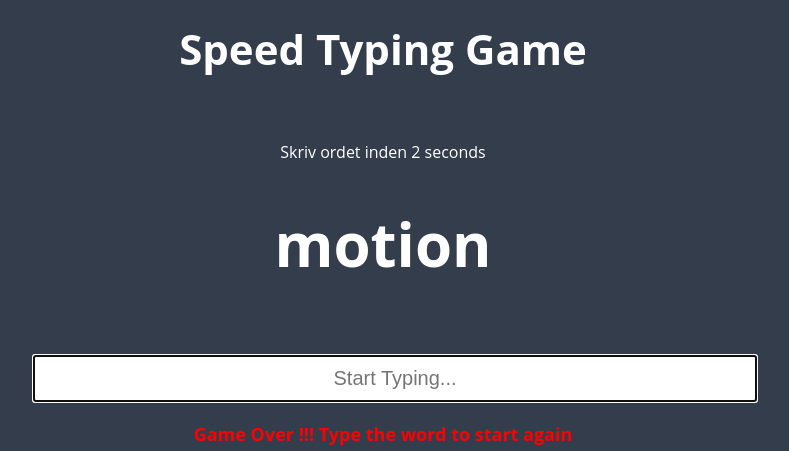
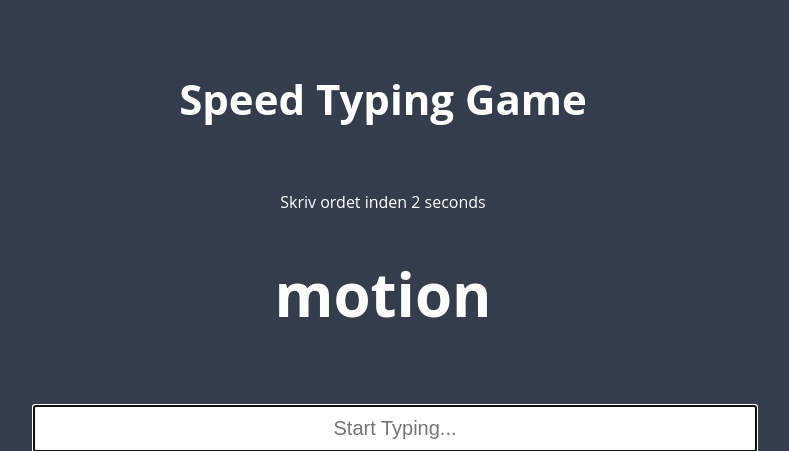
Before and after one commit to Chrilleweb/SpeedGame, a Spring Boot app: page / in a window 1280 px wide. Shown: the top 451 px of the page, without its empty margins (257-1046 px from the left). Run offline with Spring Boot 4, Linux system fonts and the light colour scheme.

Commit message:
final done

```diff
--- a/src/main/resources/static/style.css
+++ b/src/main/resources/static/style.css
@@ -6,7 +6,7 @@ body {
 
 header h1 {
     text-align: center;
-    margin-top: 20px;
+    margin-top: 70px;
     font-size: 42px;
     color: #fff;
 }
```
